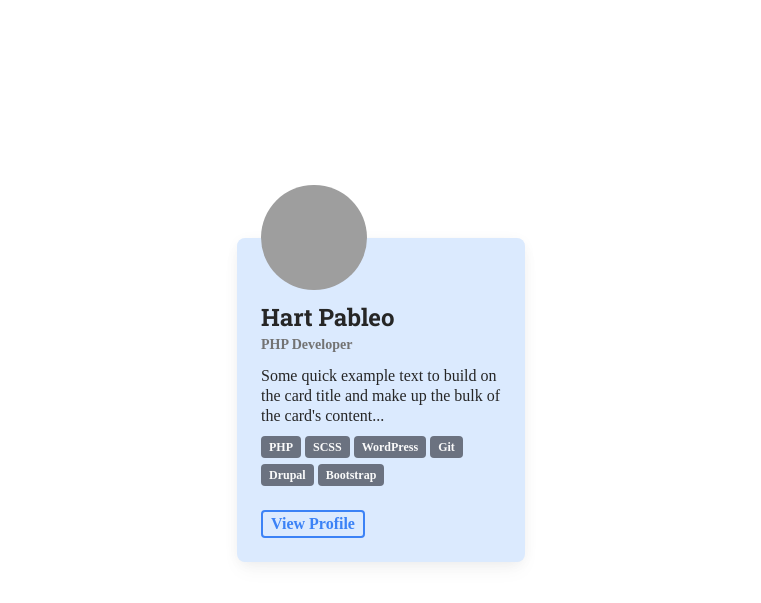
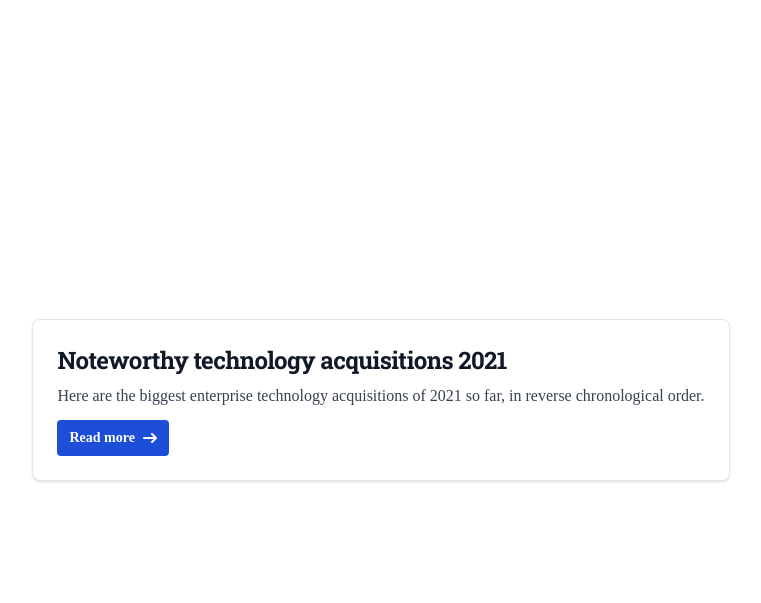
Before and after one commit to hartpableo/phreshskills, a PHP site: page /theme/job-card.html in a window 1280 px wide. Shown: the top 603 px of the page, without its empty margins (259-1020 px from the left). Run offline with PHP 8.4, Linux system fonts and the light colour scheme; data that the repository does not hold is empty; some libraries are stand-ins or nearby versions; some web fonts are replaced; grey boxes are pictures that could not be loaded.

Commit message:
Static: Job & Jobseeker cards

```diff
--- a/theme/job-card.html
+++ b/theme/job-card.html
@@ -9,71 +9,27 @@
 </head>
 <body class="font-primary flex min-h-screen justify-center items-center">
 
+
   <article
   role="article"
-  class="block max-w-[18rem] rounded-lg bg-blue-100 text-left shadow-[0_2px_15px_-3px_rgba(0,0,0,0.07),0_10px_20px_-2px_rgba(0,0,0,0.04)] p-6">
-
-    <img src="https://picsum.photos/200/200" width="200" height="200" alt="..."
-      class="rounded-full w-[6.6rem] h-[6.6rem] mt-[-4.85rem] mb-3" aria-hidden="true" role="presentation">
-
-    <h3
-      class="mb-1 text-2xl font-bold leading-tight text-neutral-800 font-secondary">
-      Hart Pableo
-    </h3>
-    <p
-      class="mb-3 text-sm font-semibold leading-tight text-neutral-500 text-blue-900">
-      PHP Developer
-    </p>
-    <p
-      class="mb-2 text-base leading-tight text-neutral-800">
-      Some quick example text to build on the card title and make up the
-      bulk of the card's content...
-    </p>
-    <ul aria-label="Skills" class="flex justify-start items-start flex-wrap gap-1 mb-2">
-      <li class="inline-block">
-        <a
-          class="p-1 px-2 font-semibold text-xs rounded bg-gray-500 text-neutral-50 hover:bg-blue-700 transition-all"
-          href="#"
-        >PHP</a>
-      </li>
-      <li class="inline-block">
-        <a
-          class="p-1 px-2 font-semibold text-xs rounded bg-gray-500 text-neutral-50 hover:bg-blue-700 transition-all"
-          href="#"
-        >SCSS</a>
-      </li>
-      <li class="inline-block">
-        <a
-          class="p-1 px-2 font-semibold text-xs rounded bg-gray-500 text-neutral-50 hover:bg-blue-700 transition-all"
-          href="#"
-        >WordPress</a>
-      </li>
-      <li class="inline-block">
-        <a
-          class="p-1 px-2 font-semibold text-xs rounded bg-gray-500 text-neutral-50 hover:bg-blue-700 transition-all"
-          href="#"
-        >Git</a>
-      </li>
-      <li class="inline-block">
-        <a
-          class="p-1 px-2 font-semibold text-xs rounded bg-gray-500 text-neutral-50 hover:bg-blue-700 transition-all"
-          href="#"
-        >Drupal</a>
-      </li>
-      <li class="inline-block">
-        <a
-          class="p-1 px-2 font-semibold text-xs rounded bg-gray-500 text-neutral-50 hover:bg-blue-700 transition-all"
-          href="#"
-        >Bootstrap</a>
-      </li>
-    </ul>
-    <div class="mt-6 flex justify-start items-start flex-wrap gap-x-4 gap-y-2">
-      <a
-        href="#"
-        class="pointer-events-auto inline-block cursor-pointer rounded text-base font-bold leading-normal text-primary text-blue-500 transition duration-150 ease-in-out hover:text-primary-600 focus:text-primary-600 focus:outline-none focus:ring-0 active:text-primary-700 hover:text-orange-500 hover:border-orange-500 transition-all px-2 border-2 border-solid border-blue-500 rounded transition-all">
-        View <span class="sr-only">Hart's </span>Profile
-      </a>
-    </div>
+  aria-labelledby="job--001"
+  class="p-6 bg-white border border-gray-200 rounded-lg shadow">
+    <a
+    href="#"
+    class="text-gray-900 hover:text-orange-500 transition-all"
+    >
+        <h3
+        id="job--001"
+        class="font-secondary mb-2 text-2xl font-bold tracking-tight"
+        >Noteworthy technology acquisitions 2021</h3>
+    </a>
+    <p class="mb-3 font-normal text-gray-700">Here are the biggest enterprise technology acquisitions of 2021 so far, in reverse chronological order.</p>
+    <a href="#" class="inline-flex items-center px-3 py-2 text-sm font-medium text-center text-white bg-blue-700 rounded hover:bg-orange-500 focus:ring-4 focus:outline-none focus:ring-blue-300 transition-all">
+        <span class="font-bold">Read more</span>
+        <svg class="w-3.5 h-3.5 ml-2" aria-hidden="true" xmlns="http://www.w3.org/2000/svg" fill="none" viewBox="0 0 14 10">
+            <path stroke="currentColor" stroke-linecap="round" stroke-linejoin="round" stroke-width="2" d="M1 5h12m0 0L9 1m4 4L9 9"/>
+        </svg>
+    </a>
   </article>
 
 </body>
```
Also changed, not shown: theme/jobseeker-card.html (added, +82 -0 lines), public/assets/css/style.css.
